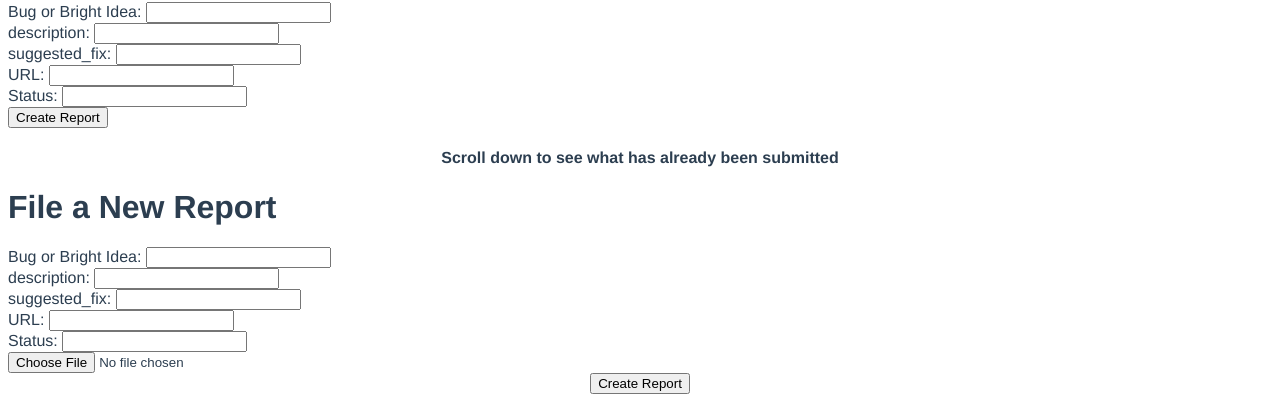
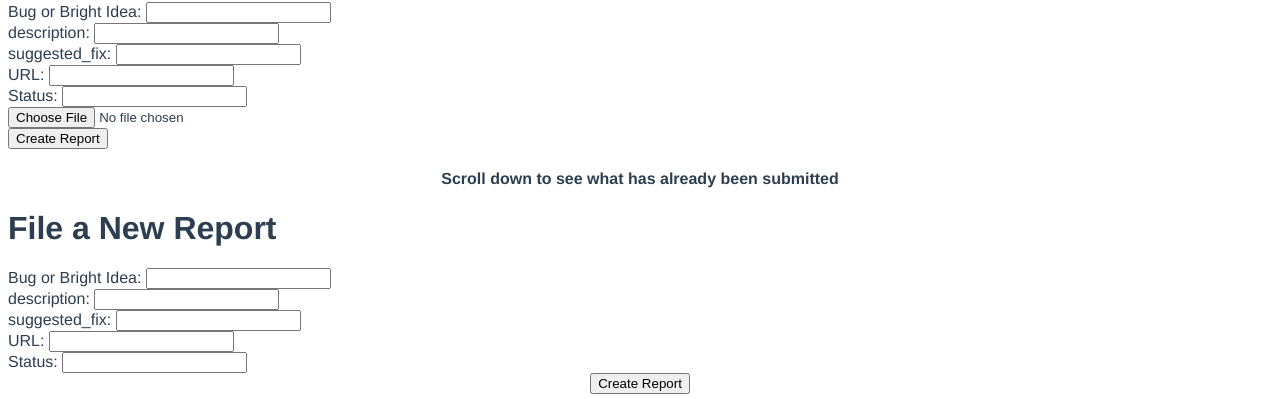
Before and after one commit to dianakakoma/bug_report_fe, a Vue app: page / in a window 1280 px wide. Shown: the part 422-821 px from the top of the page. Built offline with nearby package versions, Linux system fonts and the light colour scheme; no server answers.

Commit message:
file upload name correction

```diff
--- a/src/views/Home.vue
+++ b/src/views/Home.vue
@@ -34,6 +34,9 @@
       Status:
       <input type="string" v-model="newStatus" />
       <br />
+      <div>
+        <input type="file" @change="onFileSelected" />
+      </div>
       <button v-on:click="createReport()">Create Report</button>
     </div>
 
@@ -78,9 +81,6 @@
       <br />
       Status:
       <input type="string" v-model="newStatus" />
-      <div>
-        <input type="file" @change="onfileSelected" />
-      </div>
     </div>
     <button v-on:click="createReport()">Create Report</button>
   </div>
```
